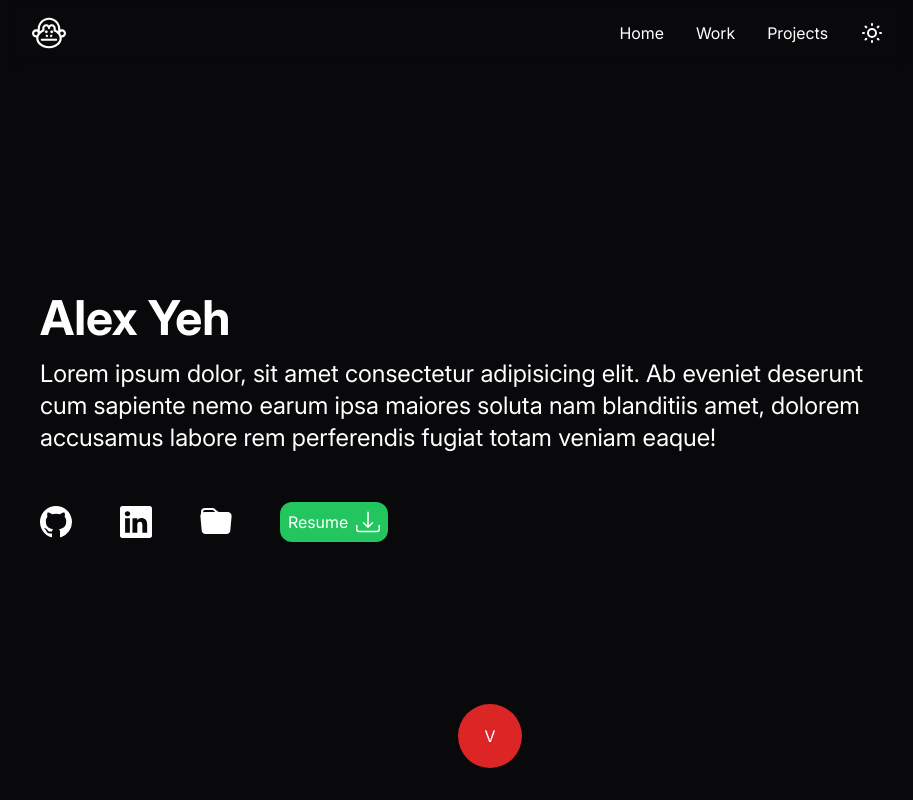
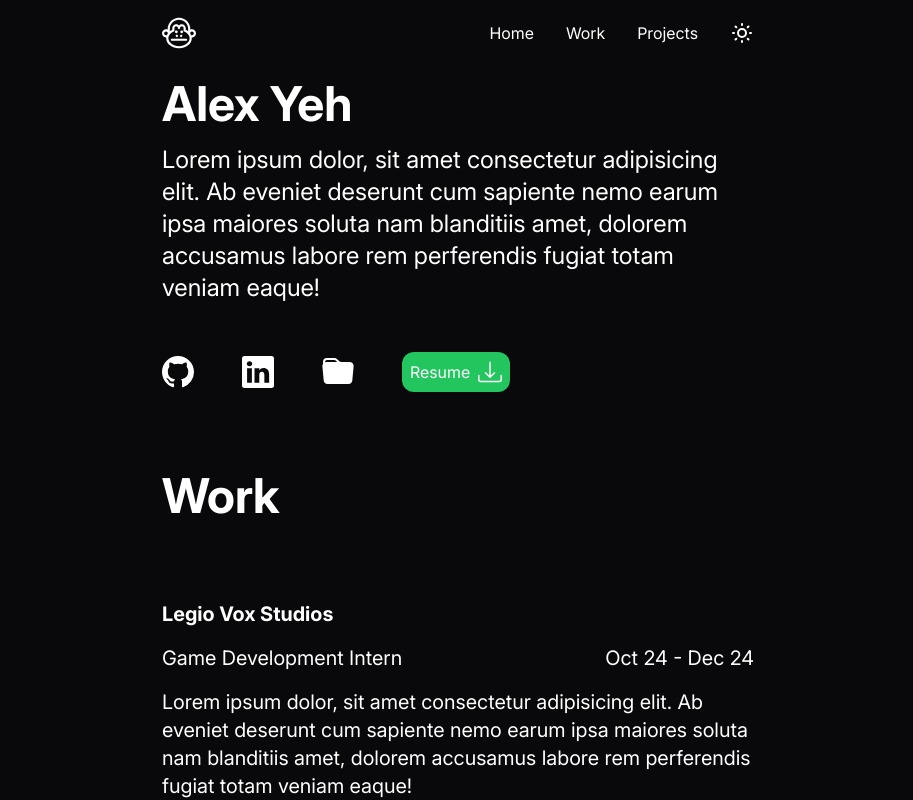
Before and after one commit to A1exYeh/portfolio, a React (Vite) app: page / in a window 1280 px wide. Shown: the top 800 px of the page, without its empty margins (182-1095 px from the left). Built offline with nearby package versions, Linux system fonts and the light colour scheme.

Commit message:
change website max-w

```diff
--- a/src/components/Homepage/BioSection/Bio.tsx
+++ b/src/components/Homepage/BioSection/Bio.tsx
@@ -1,23 +1,14 @@
 import '@/index.css';
-import { useRef } from 'react';
-import { MutableRefObject } from 'react';
 import BioIconBar from './BioIconBar';
 
 export default function Bio() {
-  const bioDiv = useRef() as MutableRefObject<HTMLDivElement>;
 
-  function scrollWork() {
-    scrollTo({
-      top: bioDiv.current.offsetHeight,
-      behavior: 'smooth',
-    });
-  }
 
   return (
     <>
       <div
-        ref={bioDiv}
-        className="items-left z-0 flex h-screen w-full flex-col justify-center pt-4"
+      id='Bio'
+        className="items-left z-0 flex h-1/4 w-full flex-col justify-center pt-20"
       >
         <p className="mb-4 w-full text-left text-5xl font-bold">Alex Yeh</p>
         <p className="text-md w-3/4 md:w-full md:text-2xl">
@@ -28,13 +19,6 @@ export default function Bio() {
         </p>
 
         <BioIconBar />
-
-        <a
-          onClick={scrollWork}
-          className="absolute bottom-8 left-1/2 flex h-8 w-8 cursor-pointer flex-row items-center justify-center rounded-full bg-red-600 md:h-16 md:w-16"
-        >
-          V
-        </a>
       </div>
     </>
   );
--- a/src/components/Homepage/ProfileContainer.tsx
+++ b/src/components/Homepage/ProfileContainer.tsx
@@ -5,14 +5,15 @@ import Work from './WorkSection/Work';
 import Projects from './ProjectsSection/Projects';
 
 export default function ProfileContainer() {
+
+
   return (
     <>
-      <div className="mx-auto flex h-full w-full max-w-[900px] flex-col items-center justify-start bg-background">
+      <div className="mx-auto flex h-full max-w-screen-sm flex-col items-center justify-start bg-background">
         <NavBar />
-        <div className="px-8 pb-[900px]">
+        <div className="px-6 pb-[900px]">
           <Bio />
           <Work />
-          <div id="Projects"></div>
           <Projects />
         </div>
       </div>
--- a/src/components/Homepage/ProjectsSection/Projects.tsx
+++ b/src/components/Homepage/ProjectsSection/Projects.tsx
@@ -3,7 +3,7 @@ import '@/index.css';
 export default function Projects() {
   return (
     <>
-      <div className="z-0 flex h-1/4 min-h-fit w-full flex-col items-start justify-center pt-12">
+      <div id='Projects' className="z-0 flex h-1/4 min-h-fit w-full flex-col items-start justify-center pt-20">
         <p className="mb-8 w-full text-left text-5xl font-bold md:mb-20">
           Projects
         </p>
--- a/src/components/Navbar/NavBar.tsx
+++ b/src/components/Navbar/NavBar.tsx
@@ -2,9 +2,18 @@ import '@/index.css';
 import ThemeToggler from '../ThemeToggler';
 
 export default function NavBar() {
+  function smoothScrollToDiv (id: string) {
+    const targetDiv = document.getElementById(id);
+    if (targetDiv) {
+      targetDiv.scrollIntoView({behavior: "smooth"});
+    }
+  }
+
+
   return (
     <>
-      <nav className="sticky top-0 z-10 mx-auto -mb-14 flex h-fit w-full max-w-full flex-row flex-wrap items-center justify-end gap-4 rounded-xl px-6 py-4 text-center backdrop-blur-sm transition-transform ease-in-out md:gap-8">
+      <nav className="fixed w-full top-0 z-10 py-4 backdrop-blur-sm transition-transform ease-in-out">
+        <div className='mx-auto max-w-screen-sm flex flex-nowrap justify-between items-center gap-8 md:gap-12 px-6'>
         <a href="#" className="mr-auto text-text hover:animate-spin">
           <svg
             fill="currentColor"
@@ -71,26 +80,29 @@ export default function NavBar() {
             </g>
           </svg>
         </a>
-        <a
-          href="#"
-          className="transition-transform ease-in-out hover:scale-105"
+        <div className='flex flex-nowrap gap-8'>
+        <p
+        onClick={() => smoothScrollToDiv('Bio')}
+          className="transition-transform ease-in-out hover:scale-105 cursor-pointer"
         >
           Home
-        </a>
-        <a
-          href="#Work"
-          className="transition-transform ease-in-out hover:scale-105"
+        </p>
+        <p
+        onClick={() => smoothScrollToDiv('Work')}
+          className="transition-transform ease-in-out hover:scale-105 cursor-pointer"
         >
           Work
-        </a>
-        <a
-          href="#Projects"
-          className="transition-transform ease-in-out hover:scale-105"
+        </p>
+        <p
+        onClick={() => smoothScrollToDiv('Projects')}
+          className="transition-transform ease-in-out hover:scale-105 cursor-pointer"
         >
           Projects
-        </a>
+        </p>
         <div className="hover:scale-10 duration-250 transition-transform ease-in-out hover:rotate-45 active:rotate-45">
           <ThemeToggler />
+        </div>
+        </div>
         </div>
       </nav>
     </>
```
